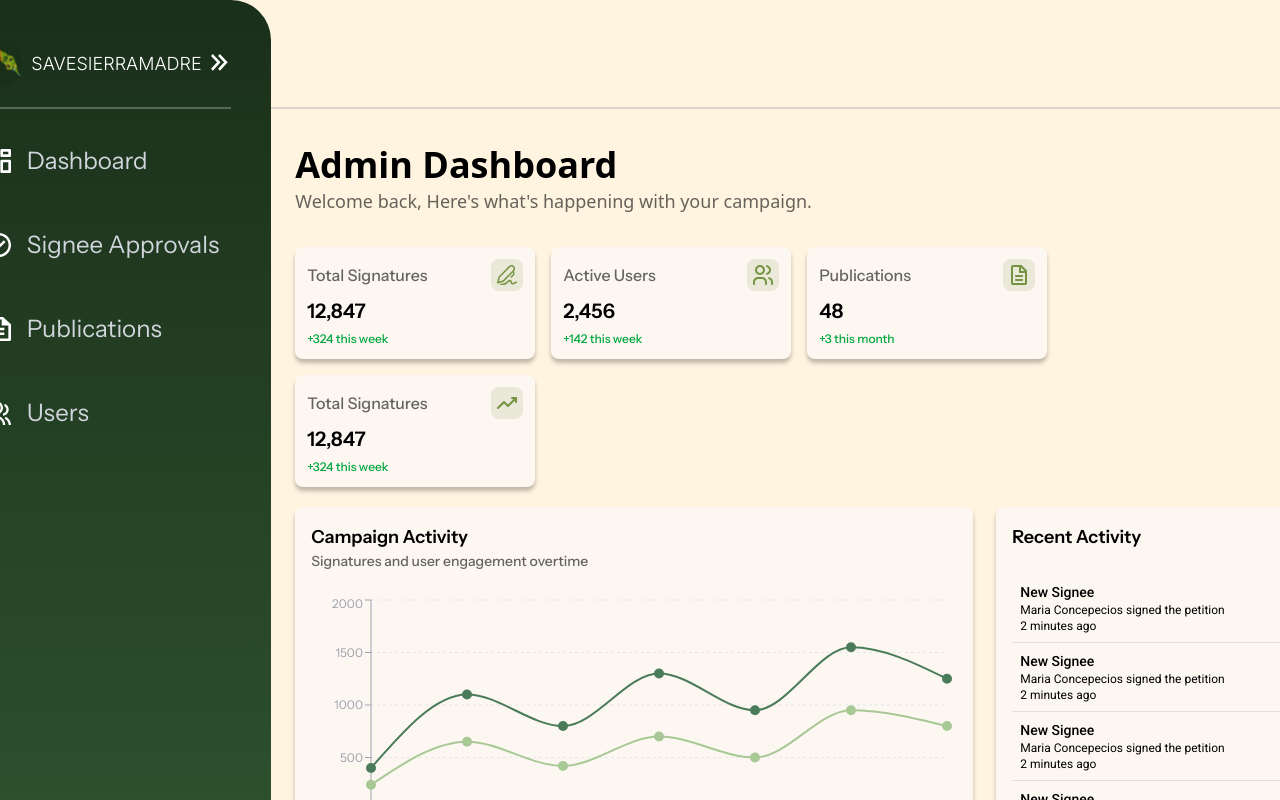
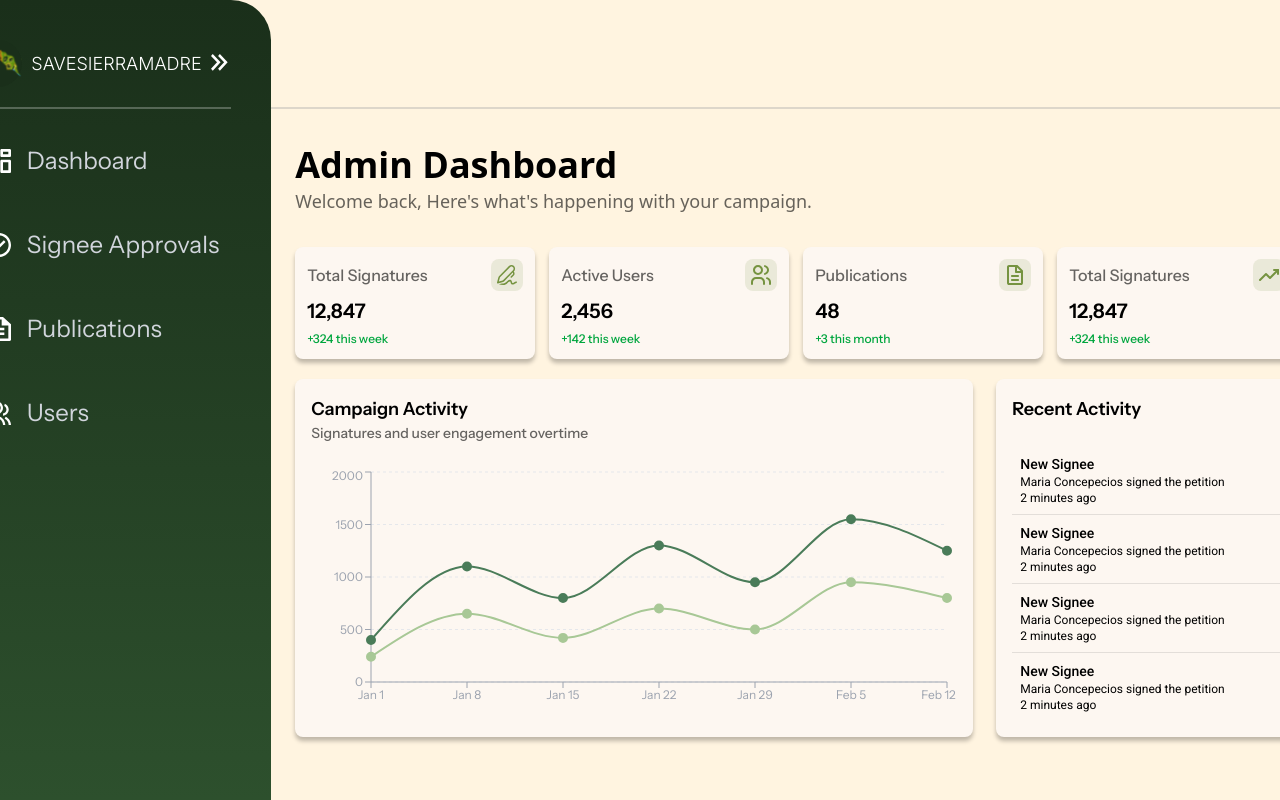
Before and after one commit to genna-cervantes/ssm-prod, a Next.js app: page /Admin/dashboard in a window 1280 px wide. Shown: the top 800 px of the page. Built offline with nearby package versions, Linux system fonts and the light colour scheme.

Commit message:
Polished dashboard

```diff
--- a/app/Admin/components/SummaryCard.tsx
+++ b/app/Admin/components/SummaryCard.tsx
@@ -46,7 +46,7 @@ const summaryData = [
 
 export default function SummaryCards() {
   return (
-    <div className="flex gap-4 flex-wrap">
+    <div className="flex justify-between flex-wrap">
       {summaryData.slice(0, 4).map((card) => (
         <div
           key={card.id}
--- a/app/Admin/dashboard/page.tsx
+++ b/app/Admin/dashboard/page.tsx
@@ -22,9 +22,7 @@ function Dashboard() {
             </div>
           </div>
           <div className='w-full mb-5'>
-            <div className='flex justify-between'>
-              <SummaryCard/>
-            </div>
+            <SummaryCard/>
           </div>
           <div className='flex justify-between'>
             <Chart />
```
